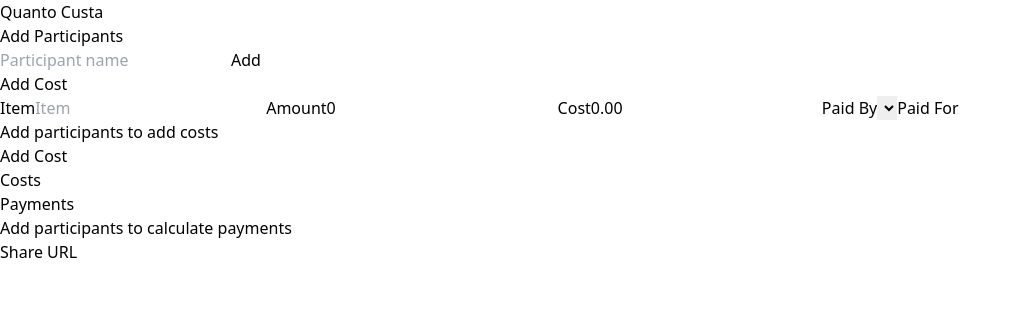
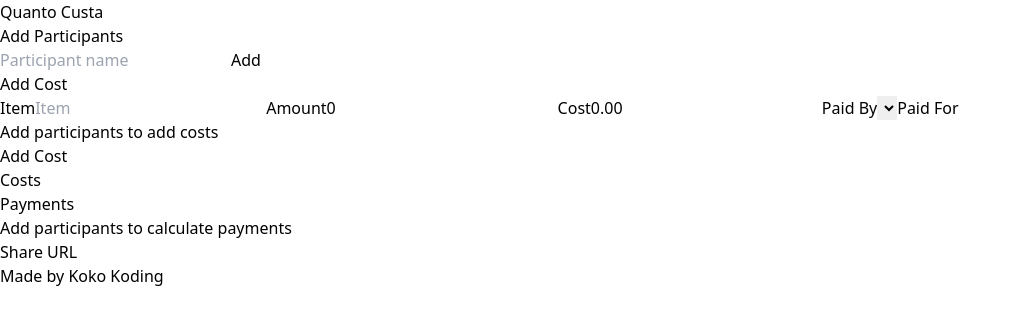
Before and after one commit to drikusroor/quanta-custa, a React (Vite) app: page / in a window 1280 px wide. Shown: the top 324 px of the page, without its empty margins (0-1022 px from the left). Built offline with nearby package versions, Linux system fonts and the light colour scheme.

Commit message:
feat: Add footer

```diff
--- a/src/App.tsx
+++ b/src/App.tsx
@@ -190,6 +190,20 @@ const ExpenseTracker: React.FC = () => {
       >
         Share URL
       </button>
+
+      <footer className="mt-8 text-gray-300">
+        <p>
+          Made by{" "}
+          <a
+            href="https://kokokoding.nl"
+            target="_blank"
+            rel="noopener noreferrer"
+            className="underline"
+          >
+            Koko Koding
+          </a>
+        </p>
+      </footer>
     </div>
   );
 };
```
